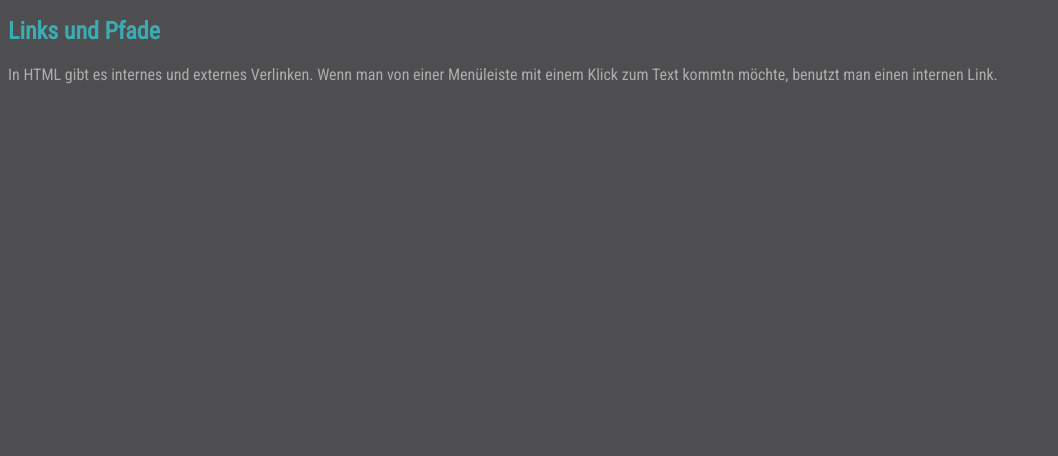
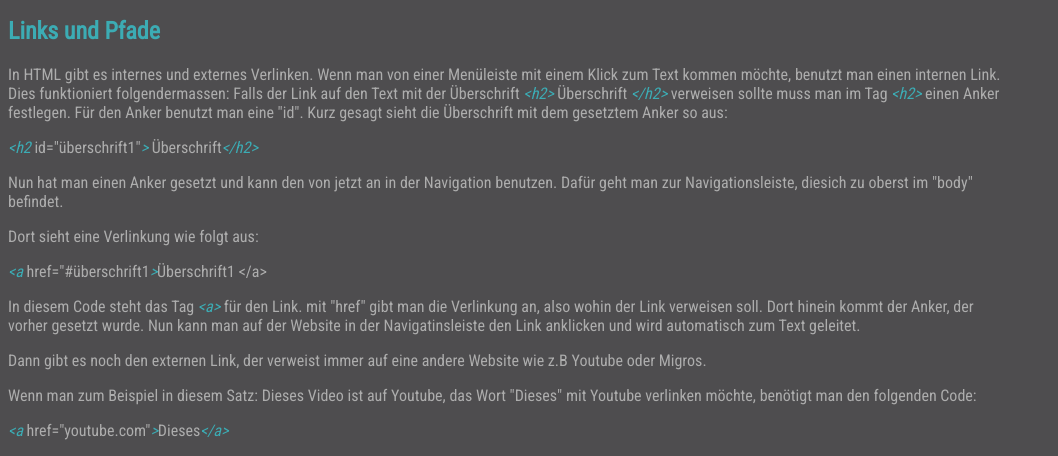
Before and after one commit to FabioZanon/101-Webauftritt-gestalten, a plain HTML site: page index.html in a window 1280 px wide. Shown: the part 3785-4241 px from the top of the page, without its empty margins (0-1058 px from the left). Before the commit the page ends 3885 px from the top, so only its background shows below. Drawn offline with Linux system fonts and the light colour scheme.

Commit message:
Speichern vom Zwischenstand

```diff
--- a/index.html
+++ b/index.html
@@ -302,14 +302,39 @@
         <p>Nachdem man diesen Code in HTML eingefügt hat, sollte folgendes auf der Website erscheinen:</p>
         <img src="../img/HTML Bild eingefügt.JPG" alt="HTMLBildEingefügt">
 
-        <p>In diesem Code wird wie man sieht "width", "height", "alt" und "id" verwendet. mit "width" und height" legt man die Breite und Höhe des Bildes fest und mit "alt" die Beschreibung des Bildes, also sozusagen eine frei wählbare Kategorie.
-             Mit der "id" fügt man dem Bild eine bestimmte Identität fest, die (anders wie bei einer Klasse) nur für etwas einzelnes gültig ist. Die festgelegte "id" wird in CSS mit dem Selektor "#idname" angesprochen und kann beliebig formatiert und bearbeitet werden.
+        <p>In diesem Code wird wie man sieht "width", "height", "alt" und "id" verwendet. mit "width" und height" legt
+            man die Breite und Höhe des Bildes fest und mit "alt" die Beschreibung des Bildes, also sozusagen eine frei
+            wählbare Kategorie.
+            Mit der "id" fügt man dem Bild eine bestimmte Identität fest, die (anders wie bei einer Klasse) nur für
+            etwas einzelnes gültig ist. Die festgelegte "id" wird in CSS mit dem Selektor "#idname" angesprochen und
+            kann beliebig formatiert und bearbeitet werden.
         </p>
         <h2>Links und Pfade</h2>
 
-        <p>In HTML gibt es internes und externes Verlinken. Wenn man von einer Menüleiste mit einem Klick zum Text kommtn möchte, benutzt man einen internen Link.
+        <p>In HTML gibt es internes und externes Verlinken. Wenn man von einer Menüleiste mit einem Klick zum Text
+            kommen möchte, benutzt man einen internen Link.
+            Dies funktioniert folgendermassen:
+            Falls der Link auf den Text mit der Überschrift <i class="videoundaudio">&#x3C;h2&#x3E;</i> Überschrift <i
+                class="videoundaudio">&#x3C;/h2&#x3E;</i> verweisen sollte muss man im Tag <i class="videoundaudio">&#x3C;h2&#x3E;
+            </i> einen Anker festlegen. Für den Anker benutzt man eine "id". Kurz gesagt sieht die Überschrift mit dem
+            gesetztem
+            Anker so aus:
+
+
+            <p><i class="videoundaudio">&#x3C;h2 </i> id=&#x22;&#xFC;berschrift1&#x22;<i class="videoundaudio">&#x3E;</i>
+                &#xDC;berschrift<i class="videoundaudio">&#x3C;/h2&#x3E;</i></p>
 
         </p>
+        <p>Nun hat man einen Anker gesetzt und kann den von jetzt an in der Navigation benutzen. Dafür geht man zur Navigationsleiste, diesich zu oberst im "body" befindet.
+
+        </p>
+        <p>Dort sieht eine Verlinkung wie folgt aus:</p>
+        <p><i class="videoundaudio">&#x3C;a</i> href=&#x22;#&#xFC;berschrift1<i class="videoundaudio">&#x3E;</i>&#xDC;berschrift1 &#x3C;/a&#x3E;</p>
+        <p>In diesem Code steht das Tag <i class="videoundaudio">&#x3C;a&#x3E;</i> für den Link. mit "href" gibt man die
+        Verlinkung an, also wohin der Link verweisen soll. Dort hinein kommt der Anker, der vorher gesetzt wurde. Nun kann man auf der Website in der Navigatinsleiste den Link anklicken und wird automatisch zum Text geleitet.</p>
+    <p>Dann gibt es noch den externen Link, der verweist immer auf eine andere Website wie z.B Youtube oder Migros.</p>
+    <p>Wenn man zum Beispiel in diesem Satz: Dieses Video ist auf Youtube, das Wort "Dieses" mit Youtube verlinken möchte, benötigt man den folgenden Code:  </p>
+    <p><i class="videoundaudio">&#x3C;a</i> href=&#x22;youtube.com&#x22;<i class="videoundaudio">&#x3E;</i>Dieses<i class="videoundaudio">&#x3C;/a&#x3E;</i></p>
     </main>
 
 </body>
```
